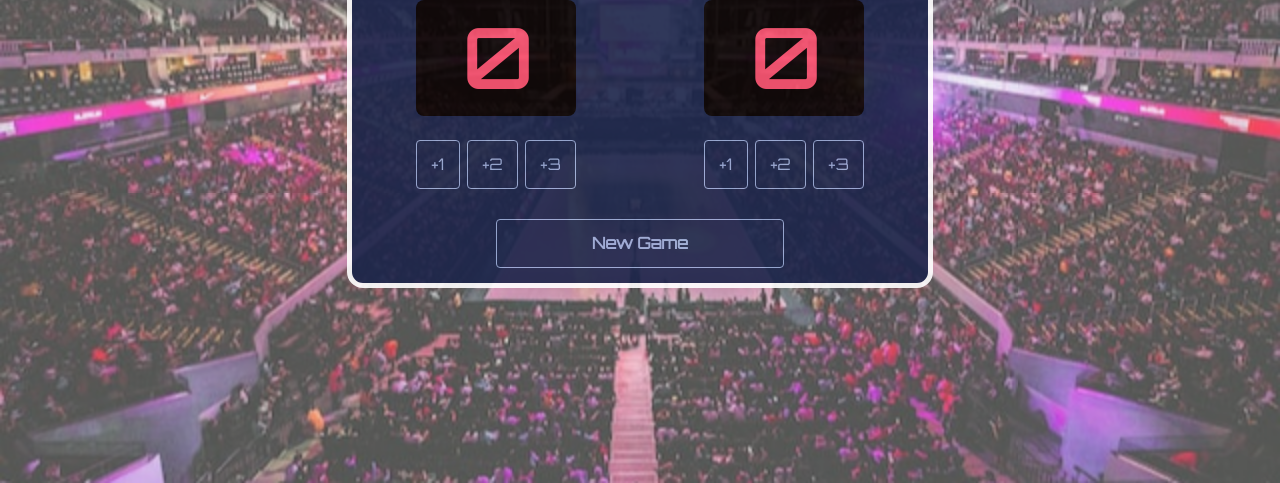
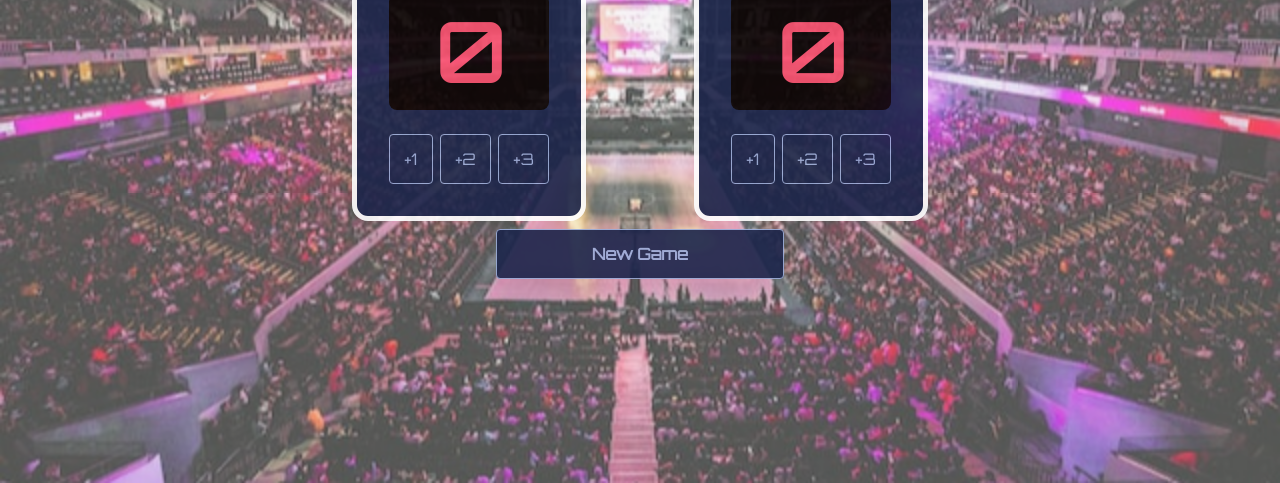
Before and after one commit to vishalicious213/basketball-scoreboard, a plain HTML site: page index.html in a window 1280 px wide. Shown: the part 317-800 px from the top of the page. Drawn offline with nearby package versions, Linux system fonts and the light colour scheme; a web font is replaced by a local one.

Commit message:
visually separated #home and #guest scoreboards

```diff
--- a/index.css
+++ b/index.css
@@ -24,21 +24,23 @@ body {
 }
 
 .container {
+    /* outline: 1px solid red; */
     display: flex;
     flex-direction: column;
     justify-content: space-around;
     align-items: center;
-    background: #1B244A;
+    /* background: #1B244A; */
     width: 36rem;
     height: 25rem;
-    border-radius: 1rem;
-    border: 5px solid white;
+    /* border-radius: 1rem;
+    border: 5px solid white; */
     opacity: .9;
 }
 
 #teams {
+    /* outline: 1px solid orange; */
     display: flex;
-    justify-content: space-around;
+    justify-content: space-between;
     width: 100%;
 }
 
@@ -54,6 +56,10 @@ body {
 
 #home, #guest {
     text-align: center;
+    background: #1B244A;
+    padding: 0 2rem 2rem;
+    border-radius: 1rem;
+    border: 5px solid white;
 }
 
 h3 {
```
